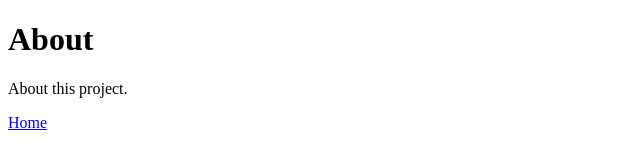
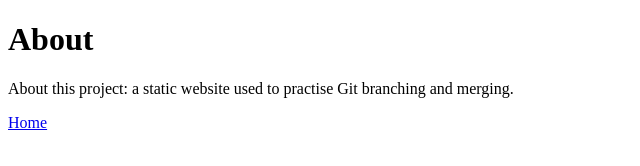
Before and after one commit to manavc-13/bits-git-assignment, a plain HTML site: page about.html in a window 1280 px wide. Shown: the whole page, without its empty margins (0-640 px from the left). Drawn offline with Linux system fonts and the light colour scheme.

Commit message:
Expand about page description (feature branch)

```diff
--- a/about.html
+++ b/about.html
@@ -6,7 +6,7 @@
 </head>
 <body>
   <h1>About</h1>
-  <p>About this project.</p>
+  <p>About this project: a static website used to practise Git branching and merging.</p>
   <a href="index.html">Home</a>
 </body>
 </html>
```
